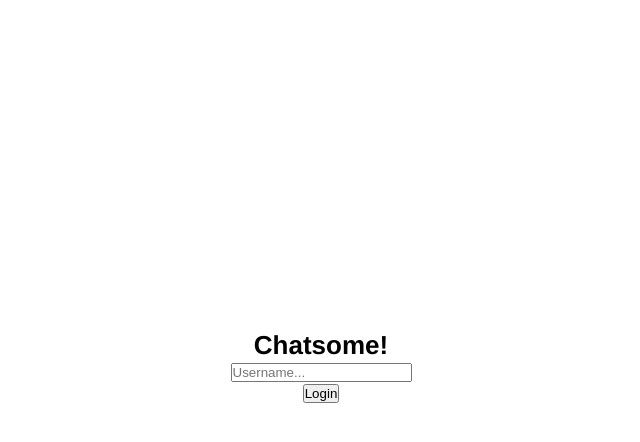
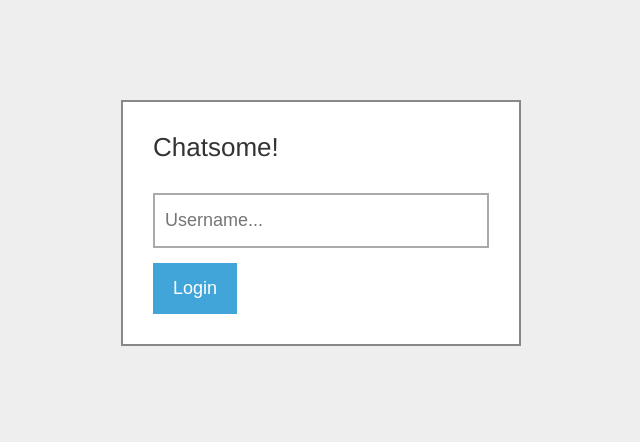
Before and after one commit to nickschot/Realtime-Webchat-Example, a website: page pages/index.html in a window 1280 px wide. Shown: the whole page, without its empty margins (319-959 px from the left). Drawn offline with nearby package versions, Linux system fonts and the light colour scheme; files that its build step writes are made by us from their sources.

Commit message:
Add some basic styling for login screen

```diff
--- a/pages/index.html
+++ b/pages/index.html
@@ -13,26 +13,12 @@
         <script type="text/javascript" src="/public/js/login.js"></script>
     </head>
     <body>
-    <table style="width: 100%; height: 100%;">
-        <tr>
-        <td style="margin: auto; text-align: center; vertical-align: middle;">
+        <div class="login-box">
+            <form id="login-form" action="">
                 <h1>Chatsome!</h1>
-            <form id="login-form" action="">
-                <table style="margin: auto;">
-                    <tr>
-                        <td>
                 <input id="username" placeholder="Username..." autocomplete="off" />
-                        </td>
-                    </tr>
-                    <tr>
-                        <td>
                 <button>Login</button>
-                        </td>
-                    </tr>
-                </table>
             </form>
-        </td>
-        </tr>
-    </table>
+        </div>
     </body>
 </html>
--- a/public/css/app.css
+++ b/public/css/app.css
@@ -12,6 +12,49 @@ body {
     font: 13px Helvetica, Arial;
     padding-bottom: 65px;
     height: 100%;
+    background: #EEE;
+}
+
+.login-box {
+    margin: 0 auto;
+    margin-top: 100px;
+    border: 2px solid #888;
+    width: 400px;
+    padding: 30px;
+    background: #FFF;
+}
+
+.login-box h1 {
+    margin-bottom:30px;
+    font-weight:normal;
+    color: #333;
+}
+
+.login-box input {
+    display:block;
+    border: 2px solid #AAA;
+    padding: 15px 10px;
+    font-size: 18px;
+    width: 100%;
+    margin-bottom: 15px;
+}
+
+.login-box button, #chatbox_form button {
+    background: #41a5da;
+    color: #FFF;
+    border: none;
+    padding: 20px 0;
+    font-size: 18px;
+    cursor:pointer;
+}
+
+.login-box button:hover, #chatbox_form button:hover {
+    background: #338eb5;
+    color: #FFF;
+}
+
+.login-box button {
+    padding: 15px 20px;
 }
 
 #chatbox_form {
@@ -32,17 +75,6 @@ body {
 
 #chatbox_form button {
     width: 15%;
-    background: #41a5da;
-    color: #FFF;
-    border: none;
-    padding: 20px 0;
-    font-size: 18px;
-    cursor:pointer;
-}
-
-#chatbox_form button:hover {
-    background: #338eb5;
-    color: #FFF;
 }
 
 #chatbox_messages {
```
Lines whose indentation alone changed are shown as unchanged.
